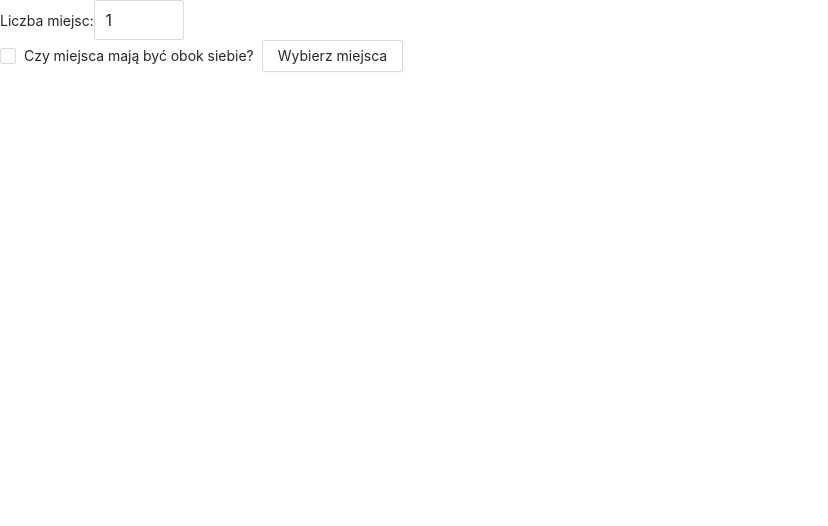
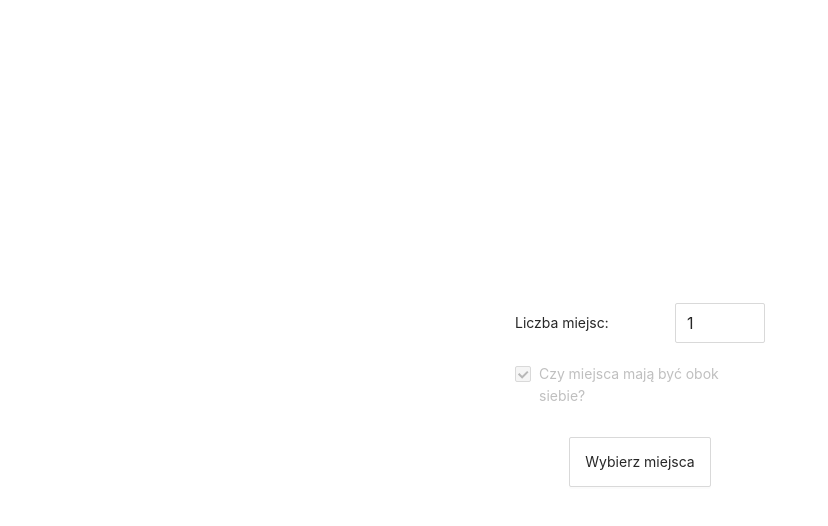
Before and after one commit to AlexGralewski/Seat-reservation, a React (Create React App) app: page /#/ in a window 1280 px wide. Shown: the top 526 px of the page, without its empty margins (0-828 px from the left). Built offline with nearby package versions, Linux system fonts and the light colour scheme.

Commit message:
Added redux.

```diff
--- a/src/components/RoomViewScreen.js
+++ b/src/components/RoomViewScreen.js
@@ -1,13 +1,22 @@
 import React, { useEffect, useState, useRef } from "react";
 import { Button } from "antd";
 import { Link } from "react-router-dom";
+import {
+  setChosenSeats,
+  selectNumberOfSeats,
+  selectConnected,
+  selectRefreshed,
+} from "../redux/seatsSlice";
+import { useSelector, useDispatch } from "react-redux";
 
 const RoomViewScreen = () => {
   const hasFetchedData = useRef(false);
-  const [seats, setSeats] = useState([]);
-  const [selectedSeats, selectSeats] = useState([]);
-  const numberOfSeats = 3;
-  const connected = true;
+  const [seats, setSeats] = useState([]); // stores seats data from API
+  const [selectedSeats, selectSeats] = useState([]); //stores seats selected by user (not confirmed)
+  const numberOfSeats = useSelector(selectNumberOfSeats);
+  const connected = useSelector(selectConnected);
+  const refreshed = useSelector(selectRefreshed);
+  const dispatch = useDispatch();
 
   // fetch seat API on load
   useEffect(() => {
@@ -60,18 +69,18 @@ const RoomViewScreen = () => {
         }
       }
     }
-  }, [seats, connected]);
+  }, [seats, connected, numberOfSeats]);
 
   // handles seat click
   const selectSeat = (e) => {
     const { id } = e.target;
     if (selectedSeats.includes(id)) {
-      let index = selectedSeats.indexOf(id);
-      selectedSeats.splice(index, 1);
+      selectSeats(selectedSeats.filter((value) => value !== id));
+
       e.target.className = "seat";
     } else {
       if (selectedSeats.length < numberOfSeats) {
-        selectedSeats.push(id);
+        selectSeats([...selectedSeats, id]);
         e.target.className = "seat selected";
       } else {
         alert("Maximum number of seats is selected.");
@@ -80,9 +89,23 @@ const RoomViewScreen = () => {
     console.log(selectedSeats);
   };
 
+  switch (refreshed) {
+    case true:
+      return (
+        <div className="refresh-alert">
+          <h1>Aby wybrać miejsca, wróć na początek.</h1>
+          <Link to="/">
+            <Button>Powrót</Button>
+          </Link>
+        </div>
+      );
+    case false:
       return (
         <div className="room-view-screen">
-      <div className="seats">
+          <h2>
+            Pozostałe miejsca do wybrania: {numberOfSeats - selectedSeats.length}
+          </h2>
+          <div className="seats" style={{ width: "820px", minHeight: "550px" }}>
             {seats.map((seat) => {
               if (seat.reserved) {
                 return (
@@ -135,12 +158,22 @@ const RoomViewScreen = () => {
               <span className="seat selected" />
               <span>Twój wybór</span>
             </div>
-        <Link to="/summary">
-          <Button>Rezerwuj</Button>
+            <Link
+              to="/summary"
+              style={
+                numberOfSeats - selectedSeats.length === 0
+                  ? { visibility: "visible" }
+                  : { visibility: "hidden" }
+              }
+            >
+              <Button onClick={dispatch(setChosenSeats(selectedSeats))}>
+                Rezerwuj
+              </Button>
             </Link>
           </div>
         </div>
       );
+  }
 };
 
 export default RoomViewScreen;
--- a/src/components/StartingScreen.js
+++ b/src/components/StartingScreen.js
@@ -1,16 +1,44 @@
-import React from "react";
 import { Link } from "react-router-dom";
 import { Button, InputNumber, Checkbox } from "antd";
+import {
+  selectNumberOfSeats,
+  setNumberOfSeats,
+  selectConnected,
+  setConnected,
+  setRefreshed,
+  selectRefreshed,
+} from "../redux/seatsSlice";
+import { useSelector, useDispatch } from "react-redux";
 
 const StartingScreen = () => {
+  const numberOfSeats = useSelector(selectNumberOfSeats);
+  const connected = useSelector(selectConnected);
+  const refreshed = useSelector(selectRefreshed);
+  const dispatch = useDispatch();
   return (
     <div className="starting-screen">
       <div className="container">
         <span>Liczba miejsc:</span>
-        <InputNumber size="large" min={1} max={30} defaultValue={1} />
+        <InputNumber
+          size="large"
+          min={1}
+          max={30}
+          defaultValue={numberOfSeats}
+          onChange={(v) => dispatch(setNumberOfSeats(v))}
+        />
       </div>
-      <Checkbox> Czy miejsca mają być obok siebie? </Checkbox>
-      <Link to="/choose-seats">
+      <Checkbox
+        disabled={numberOfSeats === 1 ? true : false}
+        checked={connected}
+        onChange={() => dispatch(setConnected(!connected))}
+      >
+
+        Czy miejsca mają być obok siebie?
+      </Checkbox>
+      <Link
+        to="/choose-seats"
+        onClick={() => dispatch(setRefreshed(!refreshed))}
+      >
         <Button>Wybierz miejsca</Button>
       </Link>
     </div>
--- a/src/components/SummaryScreen.js
+++ b/src/components/SummaryScreen.js
@@ -1,20 +1,43 @@
-import React from "react"
+import React from "react";
+import { useSelector } from "react-redux";
+import { Button } from "antd";
+import { Link } from "react-router-dom";
+import { selectChosenSeats, selectRefreshed } from "../redux/seatsSlice";
 
 const SummaryScreen = () => {
+  const chosenSeats = useSelector(selectChosenSeats);
+  const refreshed = useSelector(selectRefreshed);
+
+  switch (refreshed) {
+    case true:
       return (
-
+        <div className="refresh-alert">
+          <h1>Aby wybrać miejsca, wróć na początek.</h1>
+          <Link to="/">
+            <Button>Powrót</Button>
+          </Link>
+        </div>
+      );
+    case false:
+      return (
         <div className="summary-screen">
           <h1>Twoja rezerwacja przebiegła pomyślnie!</h1>
-    <p>Wybrałeś miejsca</p>
+          <p>Wybrałeś miejsca:</p>
           <ul>
-      <li>1</li>
-      <li>2</li>
-      <li>3</li>
-      <li>4</li>
+            {chosenSeats.map((seat) => (
+              <li>
+                rząd {seat[1]}, miejsce{" "}
+                {seat.length == 3 ? seat[2] : seat[2] + seat[3]} ({seat})
+              </li>
+            ))}
           </ul>
-    <h2>Dziękujemy! W razie problemów prosimy o kontakt z działem administracji.</h2>
+          <h2>
+            Dziękujemy! W razie problemów prosimy o kontakt z działem
+            administracji.
+          </h2>
         </div>
-    )
+      );
   }
+};
 
-export default SummaryScreen
+export default SummaryScreen;
--- /dev/null
+++ b/src/redux/seatsSlice.js
@@ -0,0 +1,37 @@
+import { createSlice } from "@reduxjs/toolkit";
+
+const initialState = {
+  numberOfSeats: 1,
+  connected: true,
+  chosenSeats: [],
+  refreshed: true
+};
+
+export const seatsSlice = createSlice({
+  name: "seats",
+  initialState,
+  reducers: {
+    setNumberOfSeats: (state, action) => {
+      state.numberOfSeats = action.payload;
+    },
+    setConnected: (state, action) => {
+      state.connected = action.payload;
+    },
+    setChosenSeats: (state, action) => {
+      state.chosenSeats = action.payload;
+    },
+    setRefreshed: (state,action) => {
+      state.refreshed =action.payload
+    }
+  },
+});
+
+
+export const selectNumberOfSeats = (state) => state.seats.numberOfSeats
+export const selectConnected = (state) => state.seats.connected
+export const selectChosenSeats = (state) => state.seats.chosenSeats
+export const selectRefreshed = (state) => state.seats.refreshed
+
+export const { setNumberOfSeats, setConnected, setChosenSeats,setRefreshed } = seatsSlice.actions;
+
+export default seatsSlice.reducer
--- /dev/null
+++ b/src/redux/store.js
@@ -0,0 +1,8 @@
+import { configureStore } from "@reduxjs/toolkit";
+import seatsReducer from "./seatsSlice";
+
+export const store = configureStore({
+  reducer: {
+    seats: seatsReducer,
+  },
+});
```
Also changed, not shown: src/index.js (+8 -8 lines). Lines whose indentation alone changed are shown as unchanged.
